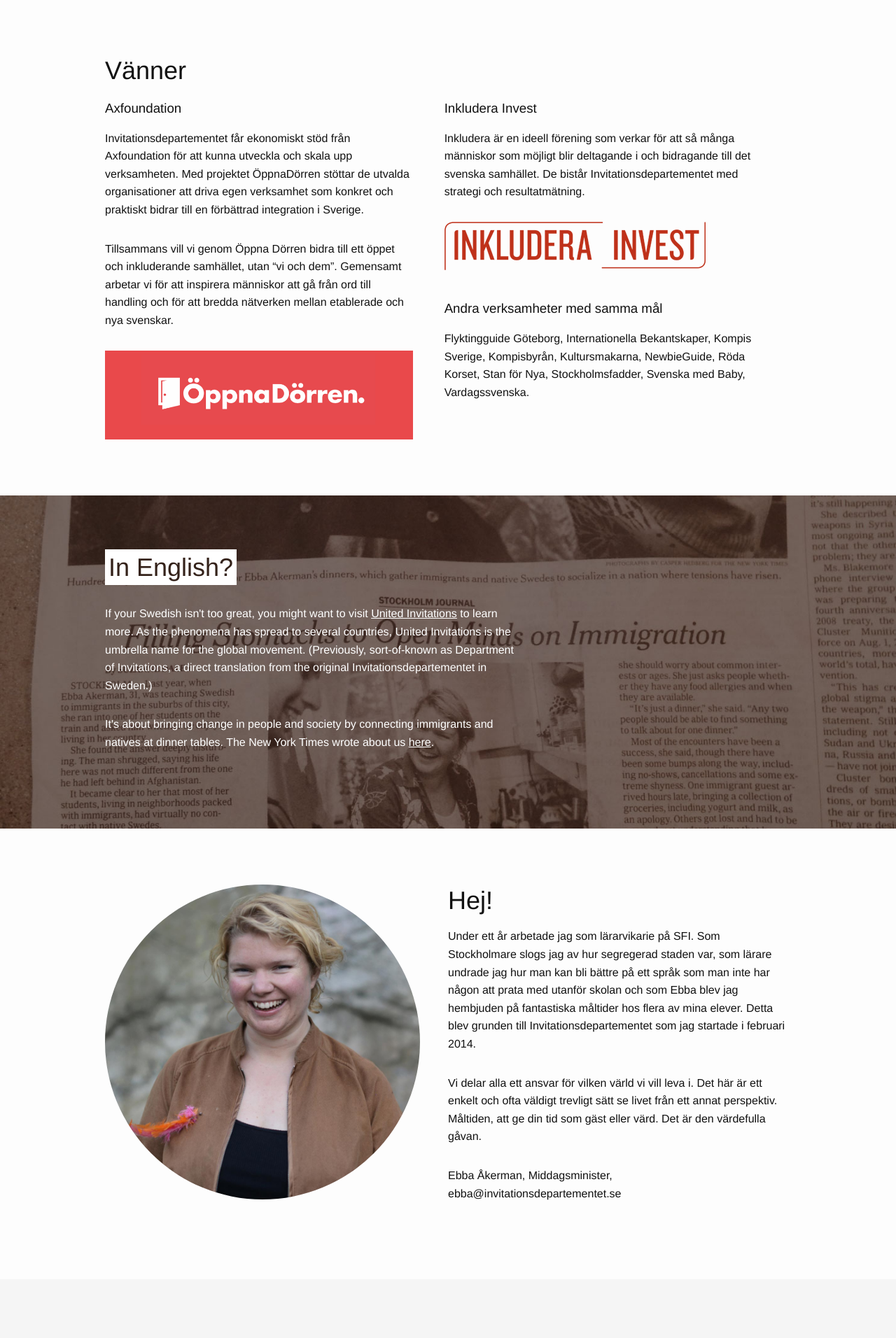
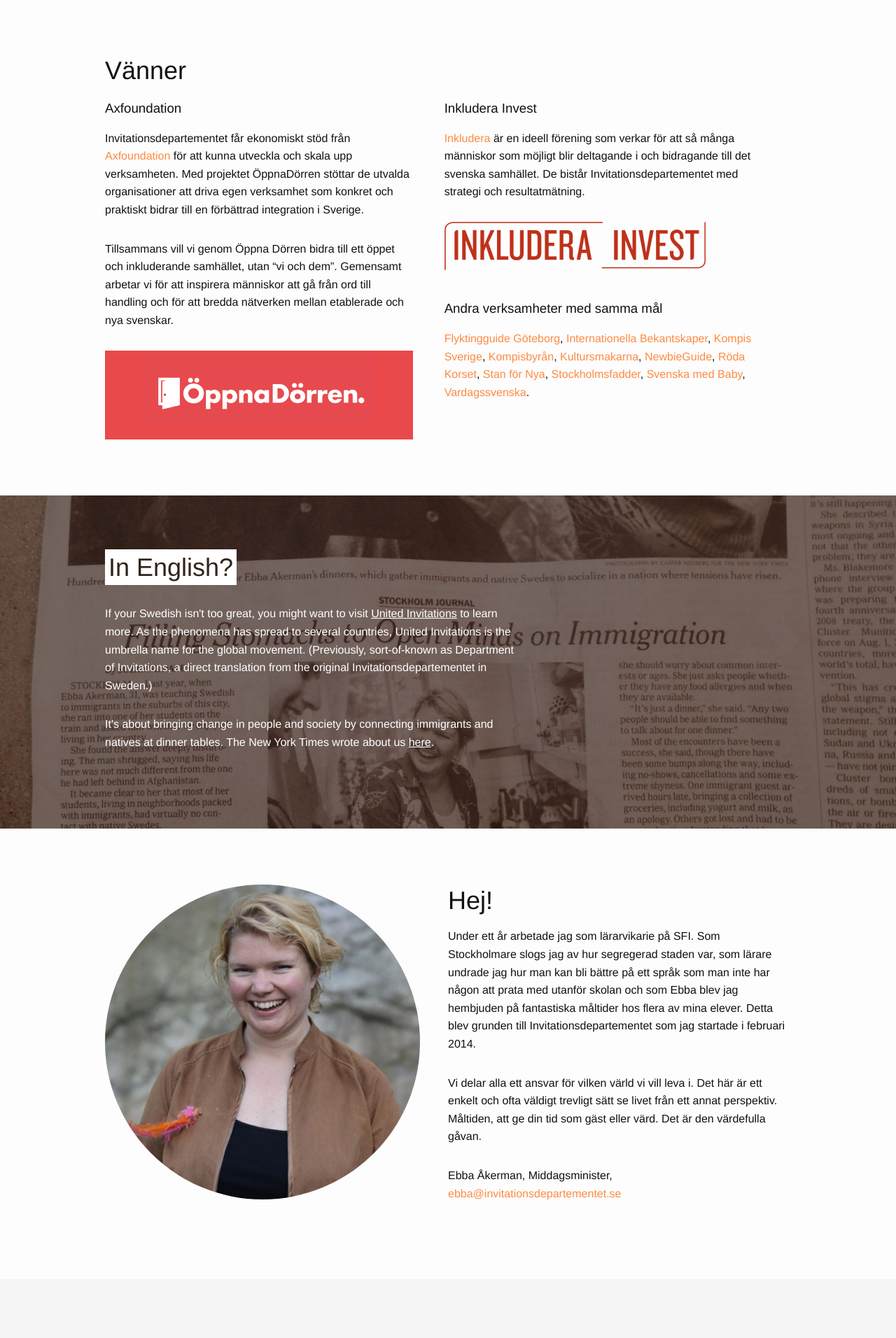
Before and after one commit to Invitationsdepartementet/test, a Jekyll site: the page built from index.html, in a window 1280 px wide. Shown: the part 3056-4968 px from the top of the page at 70% size. Built offline with Jekyll 4.4.1, drawn with Linux system fonts in a browser that asks for light colours.

Commit message:
Clearer links in articles

```diff
--- a/_sass/_layout.scss
+++ b/_sass/_layout.scss
@@ -314,6 +314,12 @@
   margin-top: 40px;
 }
 
+.section-article {
+  a {
+    color: #fd8b43;
+  }
+}
+
 .section-english {
   color: #fff;
   background: #f5f5f5 url('/images/nytimes.jpg') no-repeat left top/cover;
--- a/index.html
+++ b/index.html
@@ -90,7 +90,7 @@
     </div>
   </div>
 
-  <div class="section section-white">
+  <div class="section section-article">
     <div class="wrapper">
       <h2 class="section-header">Vänner</h2>
       <div class="friend-item">
@@ -143,7 +143,7 @@
     </div>
   </div>
 
-  <div class="section section-white">
+  <div class="section section-article">
     <div class="wrapper">
       <img src="/images/ebba.jpg" class="image-rounded image-left" alt="Ebba" width="450" height="450">
       <h2 class="section-header">Hej!</h2>
```
